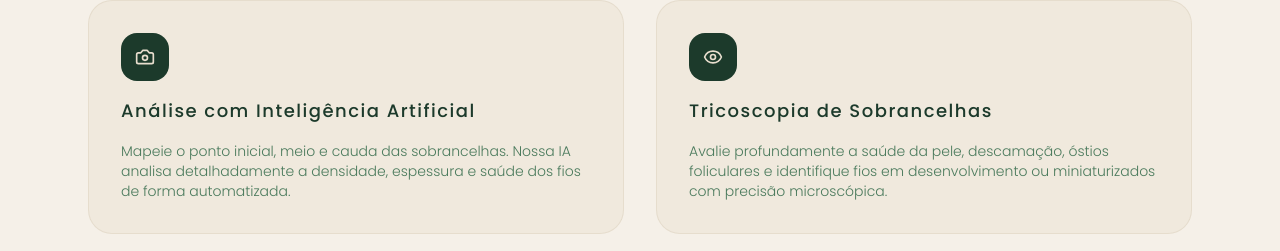
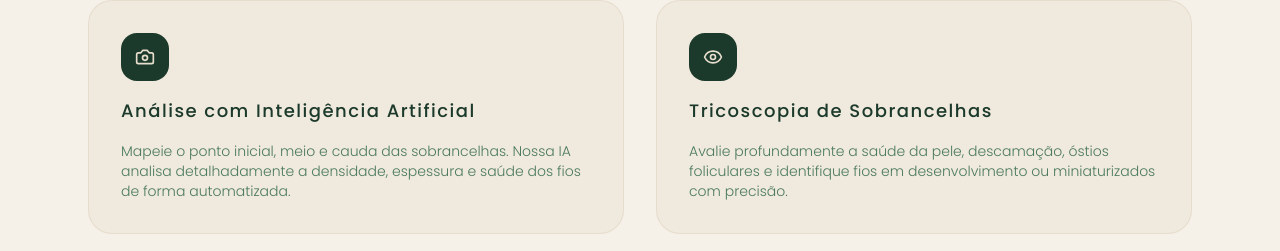
Before and after one commit to robertodrigues/app_sobrancelhas_oficial, a React (Vite) app: page /institucional in a window 1280 px wide. Shown: the part 1693-1944 px from the top of the page. Built offline with nearby package versions, Linux system fonts and the light colour scheme; no server answers.

Commit message:
[dyad] Atualizei o texto do card Tricoscopia de Sobrancelhas - wrote 1 file(s)

```diff
--- a/src/pages/Landing.tsx
+++ b/src/pages/Landing.tsx
@@ -145,7 +145,7 @@ const Landing = () => {
               </div>
               <h3 className="font-heading text-lg font-medium text-[#1C3A2B]">Tricoscopia de Sobrancelhas</h3>
               <p className="font-body text-xs md:text-sm text-[#4A7A5C] leading-relaxed font-light">
-                Avalie profundamente a saúde da pele, descamação, óstios foliculares e identifique fios em desenvolvimento ou miniaturizados com precisão microscópica.
+                Avalie profundamente a saúde da pele, descamação, óstios foliculares e identifique fios em desenvolvimento ou miniaturizados com precisão.
               </p>
             </div>
           </div>
```
